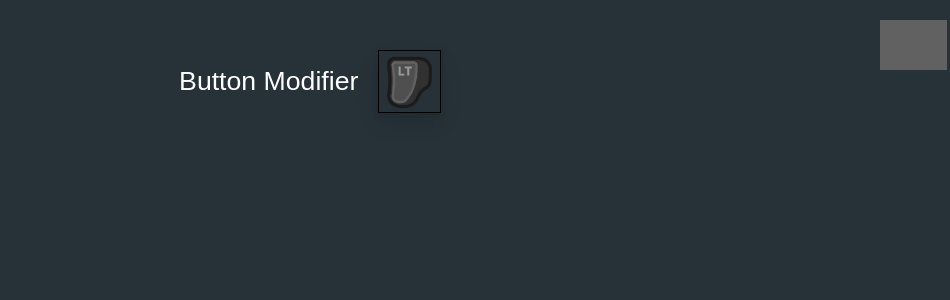
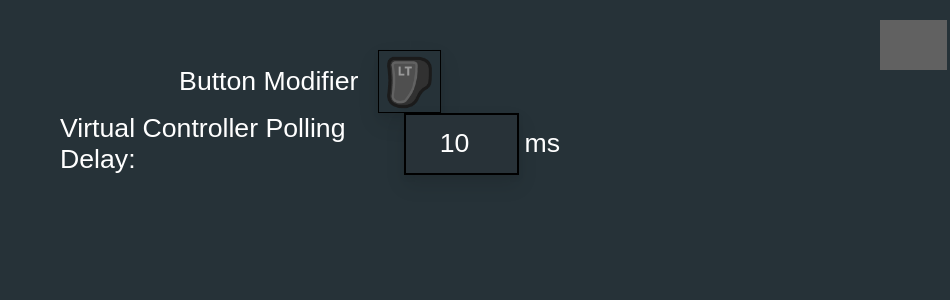
Before and after one commit to Bizangel/EldenRingSpellRemapper, a React (Vite) app: page / in a window 1280 px wide. Both pictures are taken after a click on the picture 1250 px from the left and 30 px from the top of the page. Shown: the top 300 px of the page, without its empty margins (330-1280 px from the left). Built offline with nearby package versions, Linux system fonts and the light colour scheme; grey boxes are pictures that could not be loaded.

Commit message:
Added working controller polling delay input box

```diff
--- a/src/common/RemapConfig.ts
+++ b/src/common/RemapConfig.ts
@@ -36,6 +36,8 @@ export type EldenRingRemapperStore = {
     setPaddleMapping: (paddle: number, button?: ButtonString) => void,
     setReplacementModifierMapping: (button?: ButtonString) => void,
     setDpadUpMapping: (button?: ButtonString) => void,
+
+    setPollDelay: (newDelay: number) => void
 }
 
 export const useRemapper = create<EldenRingRemapperStore>()(
@@ -140,6 +142,14 @@ export const useRemapper = create<EldenRingRemapperStore>()(
                     state.config.dpadUpMapping = button
                 })
             )
+        },
+
+        setPollDelay: (newDelay) => {
+            set(
+                produce((state: EldenRingRemapperStore) => {
+                    state.config.miscConfig.pollingDelay = newDelay
+                })
+            )
         }
     }),
     {
--- a/src/components/SettingsButtonSelect.tsx
+++ b/src/components/SettingsButtonSelect.tsx
@@ -25,7 +25,7 @@ const SettingsButtonSelect = ({text, value, onChange, buttons, options}: Setting
     }, [showButtonContext])
 
     return (
-        <div className="settings-entry">
+        <div className="settings-entry-select">
             {text}
 
             <div className="settings-entry-select-box" onClick={openContextMenu} onContextMenu={openContextMenu}>
--- a/src/pages/SettingsPage.scss
+++ b/src/pages/SettingsPage.scss
@@ -33,7 +33,43 @@
     width: 500px;
 }
 
-.settings-entry {
+
+.settings-entry-input {
+    width: 100%;
+    aspect-ratio: 8;
+    font-size: 20pt;
+
+    // background-color: green;
+
+    display: flex;
+    flex-direction: row;
+    align-items: center;
+    justify-content: center;
+
+    input {
+        height: 100%;
+        aspect-ratio: 1;
+
+        background-color: #283238;
+        box-shadow: 0 10px 20px rgba(0, 0, 0, .1),0 3px 6px rgba(0, 0, 0, .05);
+        border: 2px solid black;
+
+        font-size: 20pt;
+        color: white;
+        text-align: center;
+
+        margin-left: 10px;
+        margin-right: 5px;
+
+        &:focus {
+            border: 2px solid rgb(70, 84, 116);
+            outline: none;
+            color: gray;
+        }
+    }
+}
+
+.settings-entry-select {
     width: 100%;
     aspect-ratio: 8;
     font-size: 20pt;
--- a/src/pages/SettingsPage.tsx
+++ b/src/pages/SettingsPage.tsx
@@ -1,4 +1,4 @@
-import { useCallback } from "react"
+import { useCallback, useState } from "react"
 import closeSettings from "../assets/x-letter.svg"
 import { ButtonList, ButtonString } from "../common/Buttons"
 import { useRemapper } from "../common/RemapConfig"
@@ -10,9 +10,27 @@ type SettingsPageProps = {
 }
 
 const SettingsPage = ({goBackToSpellPage}: SettingsPageProps) => {
+    // Poll delay config
+    const currentPollingDelay = useRemapper(e => e.config.miscConfig.pollingDelay)
+    const setPollingDelay = useRemapper(e => e.setPollDelay)
+    const [pollDelayBoxState, setPollDelayBoxState] = useState(currentPollingDelay.toString())
+
+    const submitPollingDelay = useCallback(() => {
+        let polld = parseInt(pollDelayBoxState)
+
+        if (isNaN(polld) || polld < 1 || polld > 1000) // bad return to original display
+            return setPollDelayBoxState(currentPollingDelay.toString());
+
+        console.log(polld)
+        polld = Math.round(polld)
+        setPollingDelay(polld)
+        setPollDelayBoxState(polld.toString())
+    }, [currentPollingDelay, pollDelayBoxState, setPollingDelay, setPollDelayBoxState])
+
+    // Modifier config
     const currentModifier = useRemapper(e => e.config.currentModifier)
     const setModifier = useRemapper(e => e.setModifier)
-    const onValueChange = useCallback((button?: ButtonString) => {
+    const onModifierValueChange = useCallback((button?: ButtonString) => {
         if (button)
             setModifier(button)
     }, [setModifier])
@@ -27,10 +45,23 @@ const SettingsPage = ({goBackToSpellPage}: SettingsPageProps) => {
                 <SettingsButtonSelect
                 text="Button Modifier"
                 value={currentModifier}
-                onChange={onValueChange}
+                onChange={onModifierValueChange}
                 buttons={ButtonList.filter(e => e !== "DPAD_UP")}
                 options={{hideNoMapping: true}}
                 />
+
+                <div className="settings-entry-input">
+                    <p> Virtual Controller Polling Delay:  </p>
+                    <input
+                    min={1}
+                    max={1000}
+                    type = "number"
+                    value={pollDelayBoxState} onChange={(ev) => {setPollDelayBoxState(ev.target.value)}}
+                    onBlur={() => { submitPollingDelay(); }}
+                    onKeyUp={(ev) => {if (ev.key === 'Enter'){ev.currentTarget.blur()}}}/>
+
+                    ms
+                </div>
             </div>
         </div>
     )
```
